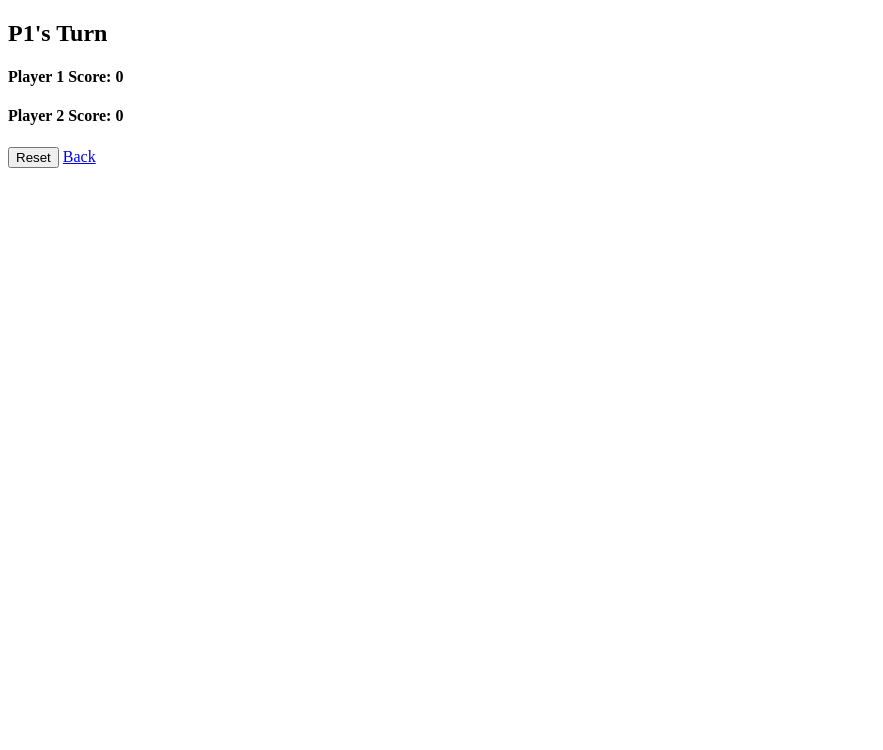
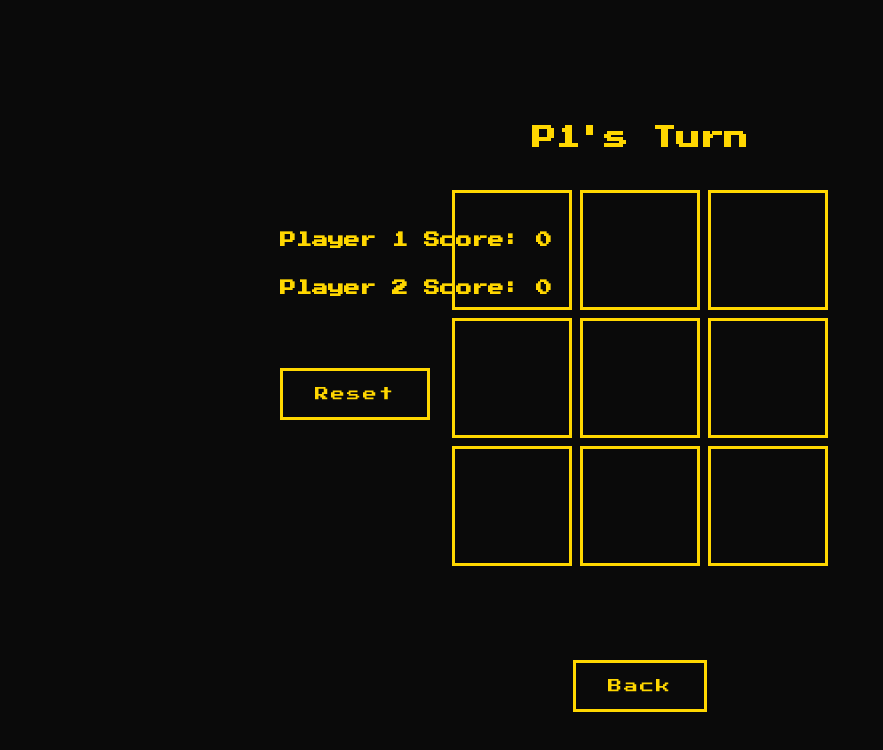
Before and after one commit to Bhargav-24/tic-tac-toe, a website: page game.html in a window 1280 px wide. Shown: the whole page, without its empty margins (0-883 px from the left). Drawn offline with Linux system fonts and the light colour scheme.

Commit message:
final spacing changes done

```diff
--- a/game.html
+++ b/game.html
@@ -4,16 +4,27 @@
     <meta charset="UTF-8">
     <meta name="viewport" content="width=device-width, initial-scale=1.0">
     <title>Tic Tac Toe</title>
+    <link rel="stylesheet" href="styles.css">
 </head>
 <body>
-    <h2 id="turn"></h2>
-    <div class="board"></div>
-    <h2 id="result"></h2>
-    <h4 id="p1score"></h4>
-    <h4 id="p2score"></h4>
-    <button id="reset" class="btn">Reset</button>
-    <button id="playagain" class="btn">Play Again</button>
-    <a href="/index" class="btn">Back</a>
+    <div class="game-container">
+        <div class="left-panel">
+            <div class="scores">
+                <h4 id="p1score"></h4>
+                <h4 id="p2score"></h4>
+            </div>
+            <button id="reset" class="btn">Reset</button>
+        </div>
+        <div class="center-panel">
+            <h2 id="turn"></h2>
+            <div class="board"></div>
+            <h2 id="result"></h2>
+            <div class="bottom-buttons">
+                <button id="playagain" class="btn">Play Again</button>
+                <a href="/" class="btn">Back</a>
+            </div>
+        </div>
+    </div>
     <script src="logic.js"></script>
     <script src="script.js"></script>
 </body>
--- a/server.js
+++ b/server.js
@@ -1,5 +1,8 @@
 const express = require("express");
+const path = require("path");
 const app = express();
+
+app.use(express.static(path.join(__dirname)));
 
 app.get("/", (req,res) => {
     res.sendFile(__dirname + "/index.html");
--- a/styles.css
+++ b/styles.css
@@ -18,16 +18,23 @@ body {
     letter-spacing: 2px;
 }
 
+button {
+    all: unset;
+}
+
 .btn {
     display: inline-block;
     padding: 16px 32px;
-    background-color: #0a0a0a;        /* same as bg initially */
-    color: #ffd700;                   /* yellow text */
-    border: 3px solid #ffd700;        /* yellow outline */
+    background-color: #0a0a0a;
+    color: #ffd700;
+    border: 3px solid #ffd700;
     text-decoration: none;
     font-size: 14px;
     letter-spacing: 2px;
-    transition: all 0.15s ease-in-out;
+    font-family: 'Press Start 2P', cursive;
+    font-weight: normal;
+    cursor: pointer;
+    outline: none;
 }
 
 .btn:hover {
@@ -41,3 +48,98 @@ body {
     color: #0a0a0a;
     border-color: #9c8500;
 }
+
+.board {
+    display: grid;
+    grid-template-columns: repeat(3, 120px);
+    grid-template-rows: repeat(3, 120px);
+    gap: 8px;
+    margin: 40px 0;
+}
+
+.cell {
+    display: flex;
+    justify-content: center;
+    align-items: center;
+    font-size: 36px;
+    color: #ffd700;
+    background-color: #0a0a0a;
+    border: 3px solid #ffd700;
+    cursor: pointer;
+    transition: all 0.15s ease-in-out;
+}
+
+.cell:hover {
+    background-color: #ffd700;
+    color: #0a0a0a;
+}
+
+.game-container {
+    display: flex;
+    justify-content: center;
+    width: 100%;
+}
+
+.left-panel {
+    position: absolute;
+    left: 280px;     /* adjust if needed */
+    top: 220px;     /* align vertically with board */
+    display: flex;
+    flex-direction: column;
+    align-items: flex-start;
+}
+
+.left-panel h4 {
+    color: #ffd700;
+    margin: 12px 0;
+}
+
+.left-panel .btn {
+    margin-top: 60px;
+}
+
+.center-panel {
+    display: flex;
+    flex-direction: column;
+    align-items: center;
+    width: 420px;
+}
+
+.bottom-buttons {
+    margin-top: 20px;
+    display: flex;
+    gap: 20px;
+}
+
+#result {
+    min-height: 24px;
+    color: #ffd700;
+    margin-top: 10px;
+}
+
+#turn {
+    min-height: 24px;
+    color: #ffd700;
+    margin-top: 6px;
+    text-align: center;
+}
+
+.board {
+    display: grid;
+    grid-template-columns: repeat(3, 120px);
+    grid-template-rows: repeat(3, 120px);
+    gap: 8px;
+    margin: 20px 0;
+}
+
+.scores {
+    display: flex;
+    flex-direction: column;
+    gap: 8px;
+    align-items: flex-start;
+}
+
+/* Prevent flashing of the Play Again button before JS runs */
+#playagain {
+    display: none;
+}
```
Also changed, not shown: 1 other file.
